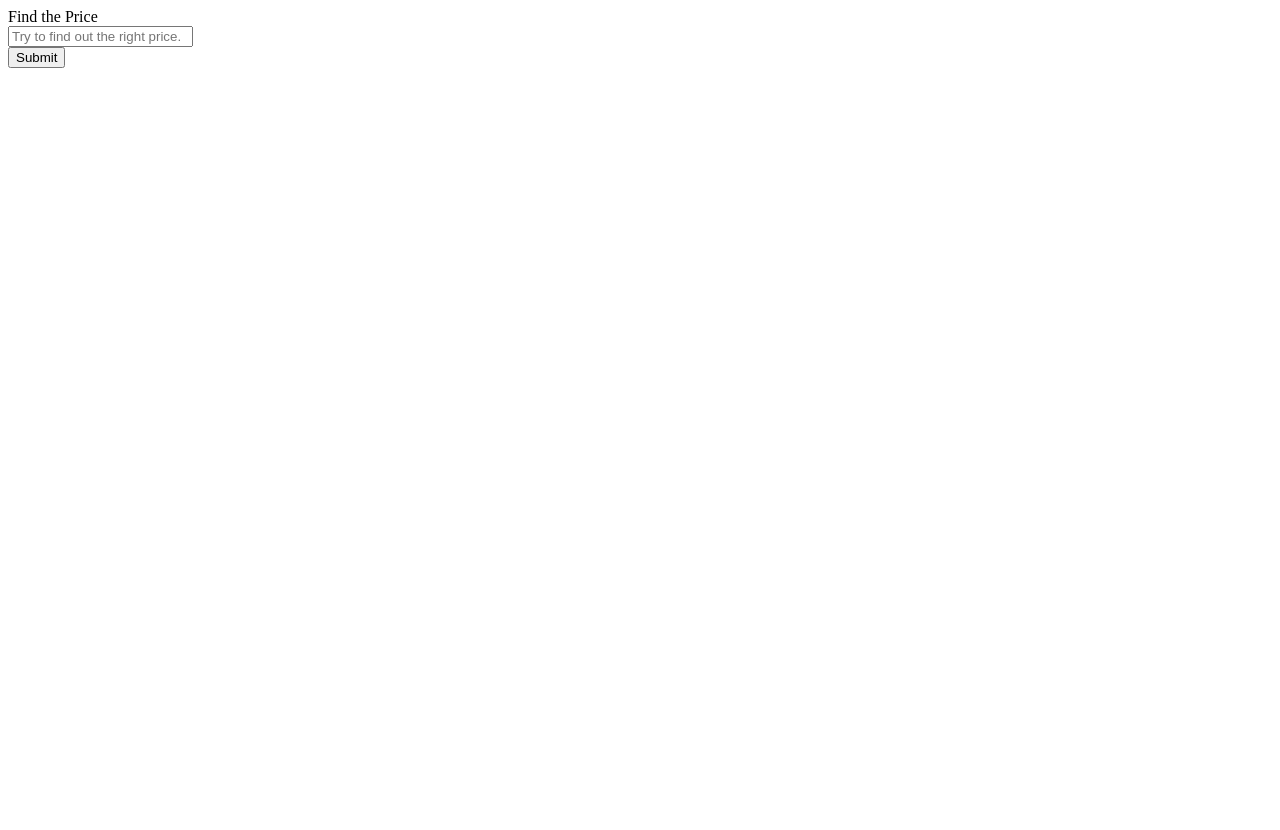
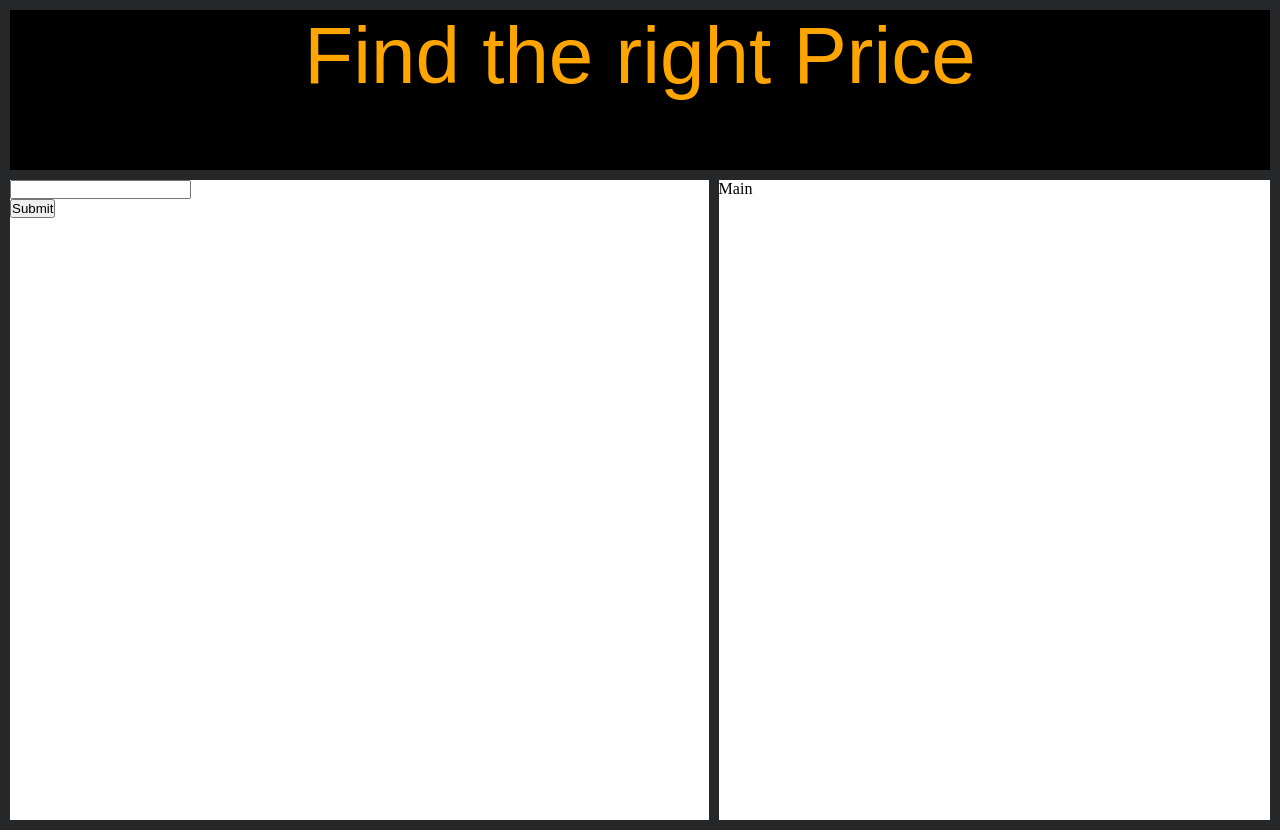
Before and after one commit to khaled-ye/My-Project, a plain HTML site: page index.html in a window 1280 px wide. Before the commit the page ends 800 px from the top, so only its background shows below. Drawn offline with Linux system fonts and the light colour scheme.

Commit message:
5th commit

```diff
--- a/index.html
+++ b/index.html
@@ -7,34 +7,17 @@
     <link rel="stylesheet" href="style.css" />
   </head>
   <body>
-    <div class="container">
-      <div class="header">
-        <header>Find the Price</header>
+    <div class="grid-container">
+      <div class="item1">Find the right Price</div>
+      <div class="item2">
+        <form>
+          <div id="menu-content">
+            <input type="text" /><br />
+            <button>Submit</button>
+          </div>
+        </form>
       </div>
-
-      <div class="main">
-        <div class="form">
-          <form id="form">
-            <div class="input">
-              <input
-                type="text"
-                placeholder="Try to find out the right price."
-              />
-            </div>
-            <div class="button">
-              <button type="submit">Submit</button>
-            </div>
-            <small></small>
-          </form>
-        </div>
-        <div class="instruction"></div>
-      </div>
-      <div class="right">
-        <div class="image"></div>
-        <div class="price">
-          <p></p>
-        </div>
-      </div>
+      <div class="item3">Main</div>
     </div>
     <script src="main.js"></script>
   </body>
--- a/style.css
+++ b/style.css
@@ -1,29 +1,40 @@
-.container {
+* {
+  margin: 0;
+  padding: 0;
+}
+body {
+  background-color: rgb(47, 49, 49);
+}
+.item1 {
+  grid-area: header;
+  height: 20vh;
+  background-color: black;
+  text-align: center;
+  font-size: 5em;
+  font-family: Arial, Helvetica, sans-serif;
+  color: orange;
+}
+.item2 {
+  grid-area: menu;
+  height: 80vh;
+  background-color: white;
+}
+.item3 {
+  grid-area: main;
+  height: 80vh;
+  background-color: white;
 }
 
-.header {
+.grid-container {
+  display: grid;
+  grid-template-areas:
+    "header header header header header header"
+    "menu menu menu main main main"
+    "menu menu menu main main main";
+  grid-gap: 10px;
+  background-color: #252729;
+  padding: 10px;
 }
 
-.main {
+#menu-content {
 }
-
-.right {
-}
-
-.form {
-}
-
-#form {
-}
-
-.button {
-}
-
-.instruction {
-}
-
-.image {
-}
-
-.price {
-}
```
